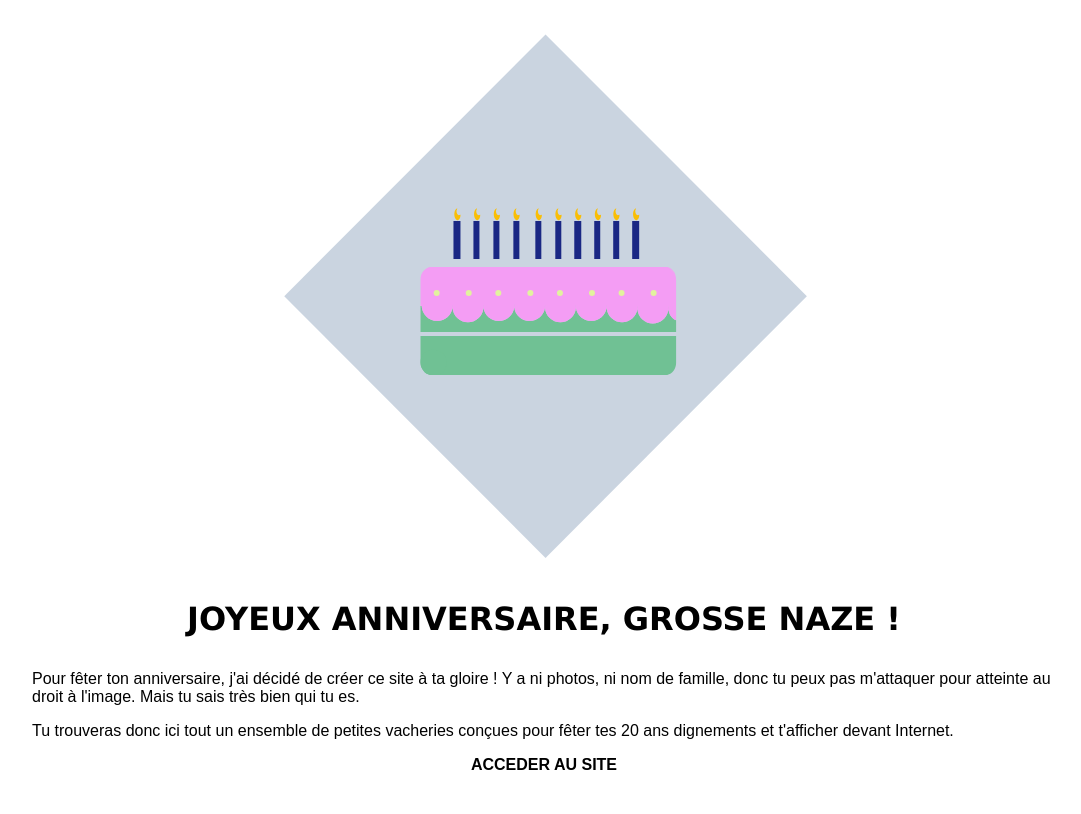
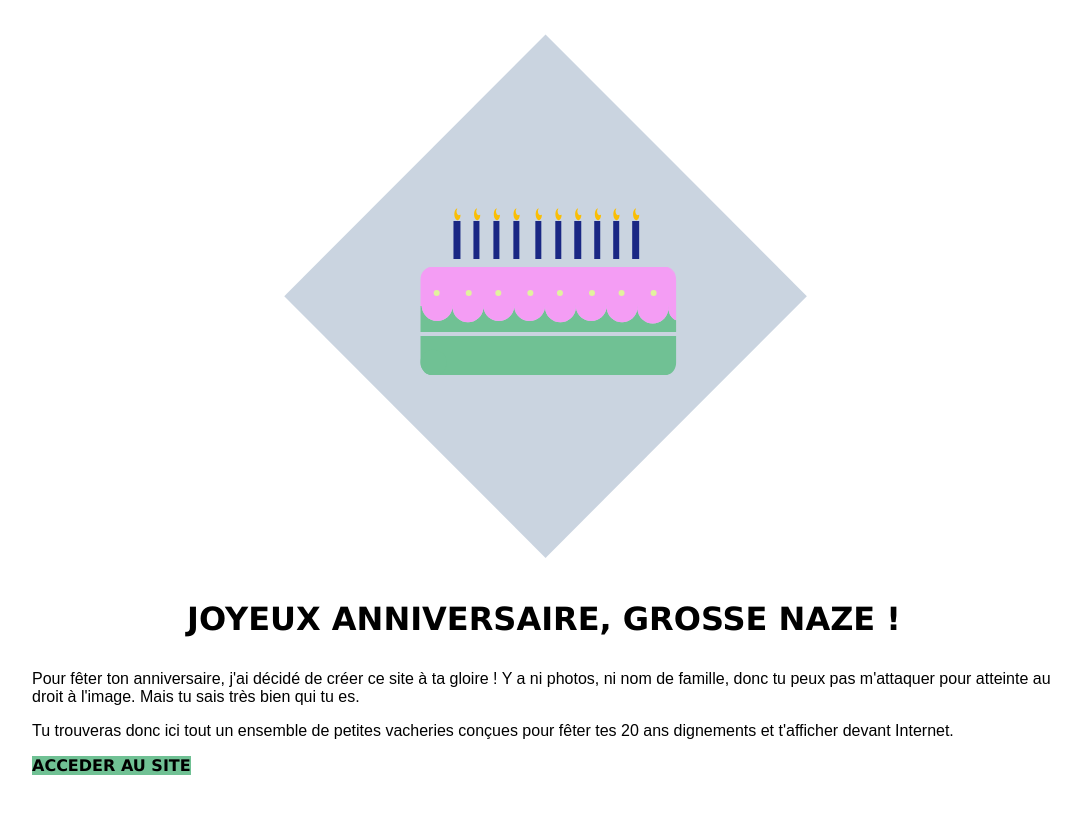
Before and after one commit to Simpleprune/simpleprune.github.io, a Jekyll site: the page accueil.html, which Jekyll copies as it is, in a window 1280 px wide. Shown: the top 814 px of the page, without its empty margins (96-1177 px from the left). Built offline with Jekyll 4.4.1, drawn with Linux system fonts in a browser that asks for light colours.

Commit message:
Update accueil.html

```diff
--- a/accueil.html
+++ b/accueil.html
@@ -13,6 +13,6 @@
 <p id="ja">Joyeux anniversaire, grosse naze !</p>
 <p>Pour fêter ton anniversaire, j'ai décidé de créer ce site à ta gloire ! Y a ni photos, ni nom de famille, donc tu peux pas m'attaquer pour atteinte au droit à l'image. Mais tu sais très bien qui tu es.</p>
 <p>Tu trouveras donc ici tout un ensemble de petites vacheries conçues pour fêter tes 20 ans dignements et t'afficher devant Internet.</p>
-<div class="buttn-ys"><p>Acceder au site</p></div>
+<div class="buttn-ys">Acceder au site</div>
 </div>
 </body>
```
